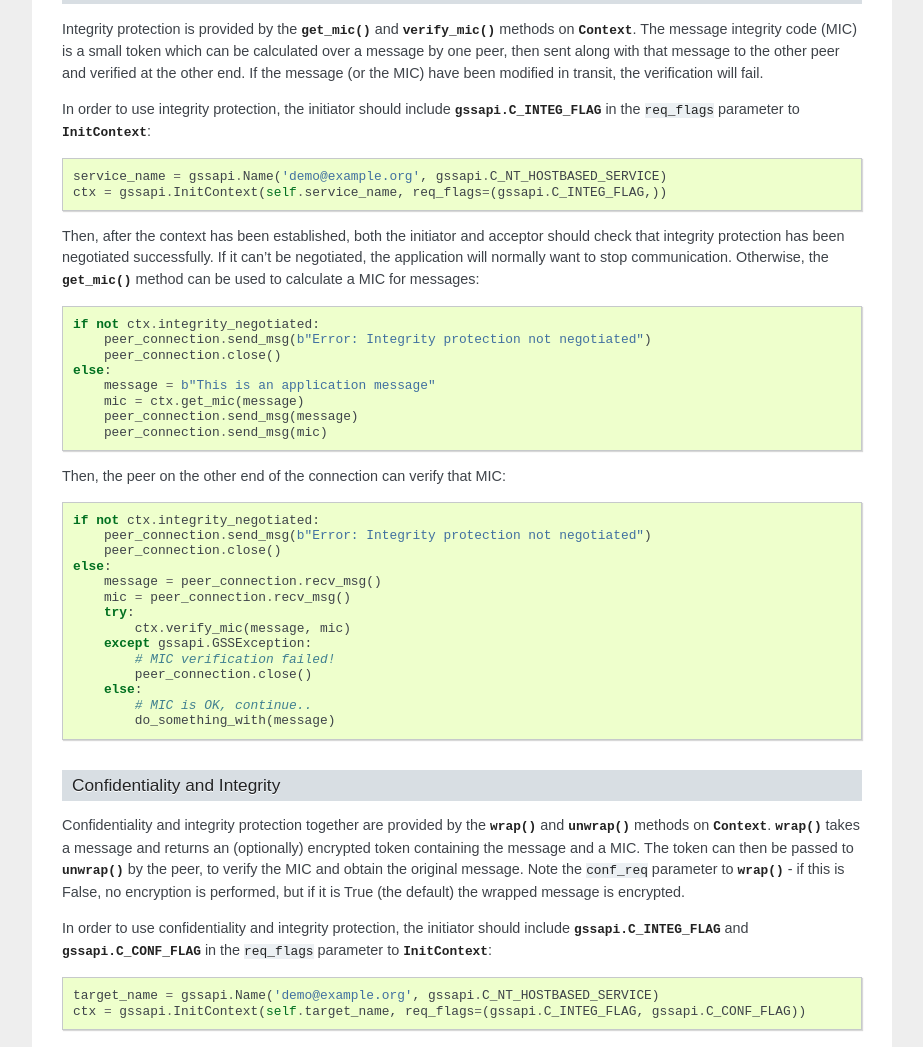
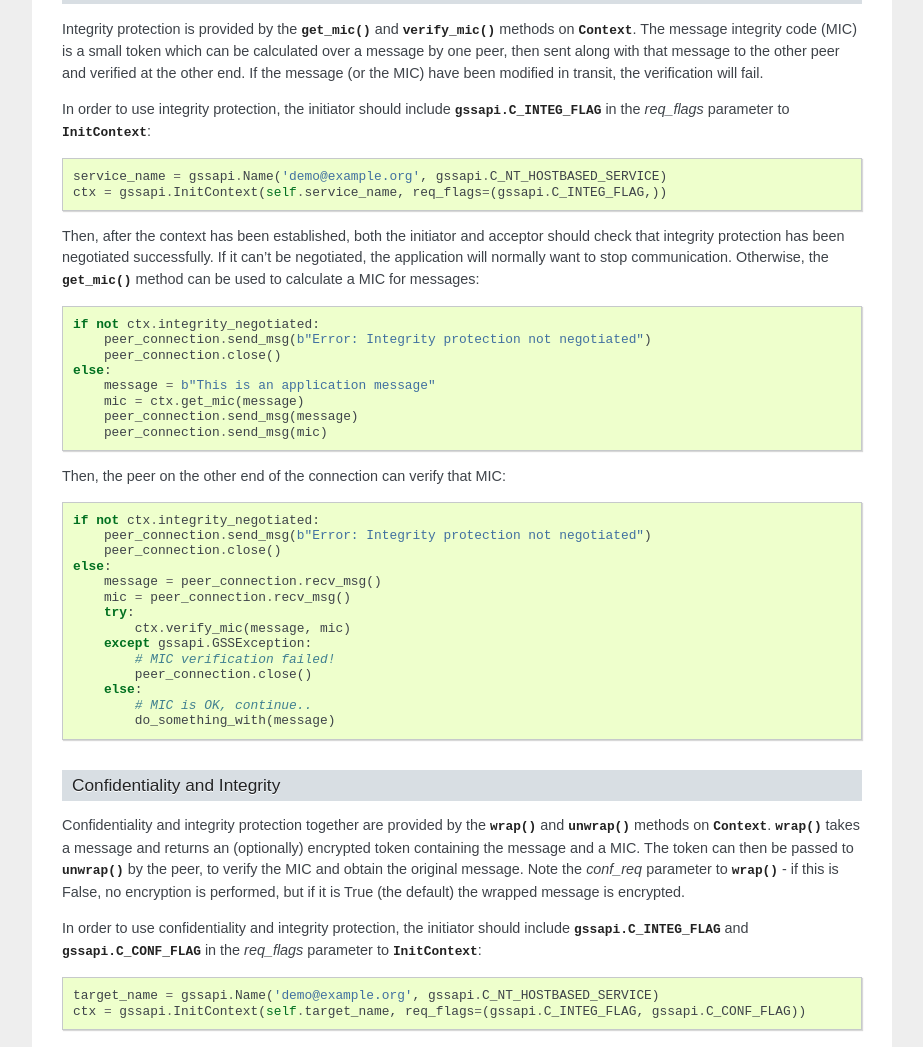
Before and after one commit to sigmaris/python-gssapi, a Sphinx documentation site: the page built from docs/source/examples.rst, in a window 1280 px wide. Shown: the part 1066-2113 px from the top of the page, without its empty margins (198-1121 px from the left). Built offline with Sphinx 7.4.7, drawn with Linux system fonts in a browser that asks for light colours.

Commit message:
Some small doc fixes / improvements

```diff
--- a/docs/source/examples.rst
+++ b/docs/source/examples.rst
@@ -66,7 +66,7 @@ along with that message to the other peer and verified at the other end. If the
 MIC) have been modified in transit, the verification will fail.
 
 In order to use integrity protection, the initiator should include :const:`gssapi.C_INTEG_FLAG` in
-the ``req_flags`` parameter to :class:`~gssapi.ctx.InitContext`:
+the `req_flags` parameter to :class:`~gssapi.ctx.InitContext`:
 
 .. code-block:: python
 
@@ -116,11 +116,11 @@ Confidentiality and integrity protection together are provided by the
 :class:`~gssapi.ctx.Context`. :meth:`~gssapi.ctx.Context.wrap` takes a message and returns an
 (optionally) encrypted token containing the message and a MIC. The token can then be passed to
 :meth:`~gssapi.ctx.Context.unwrap` by the peer, to verify the MIC and obtain the original message.
-Note the ``conf_req`` parameter to :meth:`~gssapi.ctx.Context.wrap` - if this is False, no
+Note the `conf_req` parameter to :meth:`~gssapi.ctx.Context.wrap` - if this is False, no
 encryption is performed, but if it is True (the default) the wrapped message is encrypted.
 
 In order to use confidentiality and integrity protection, the initiator should include
-:const:`gssapi.C_INTEG_FLAG` and :const:`gssapi.C_CONF_FLAG` in the ``req_flags`` parameter to
+:const:`gssapi.C_INTEG_FLAG` and :const:`gssapi.C_CONF_FLAG` in the `req_flags` parameter to
 :class:`~gssapi.ctx.InitContext`:
 
 .. code-block:: python
```
Also changed, not shown: 1 other file.
